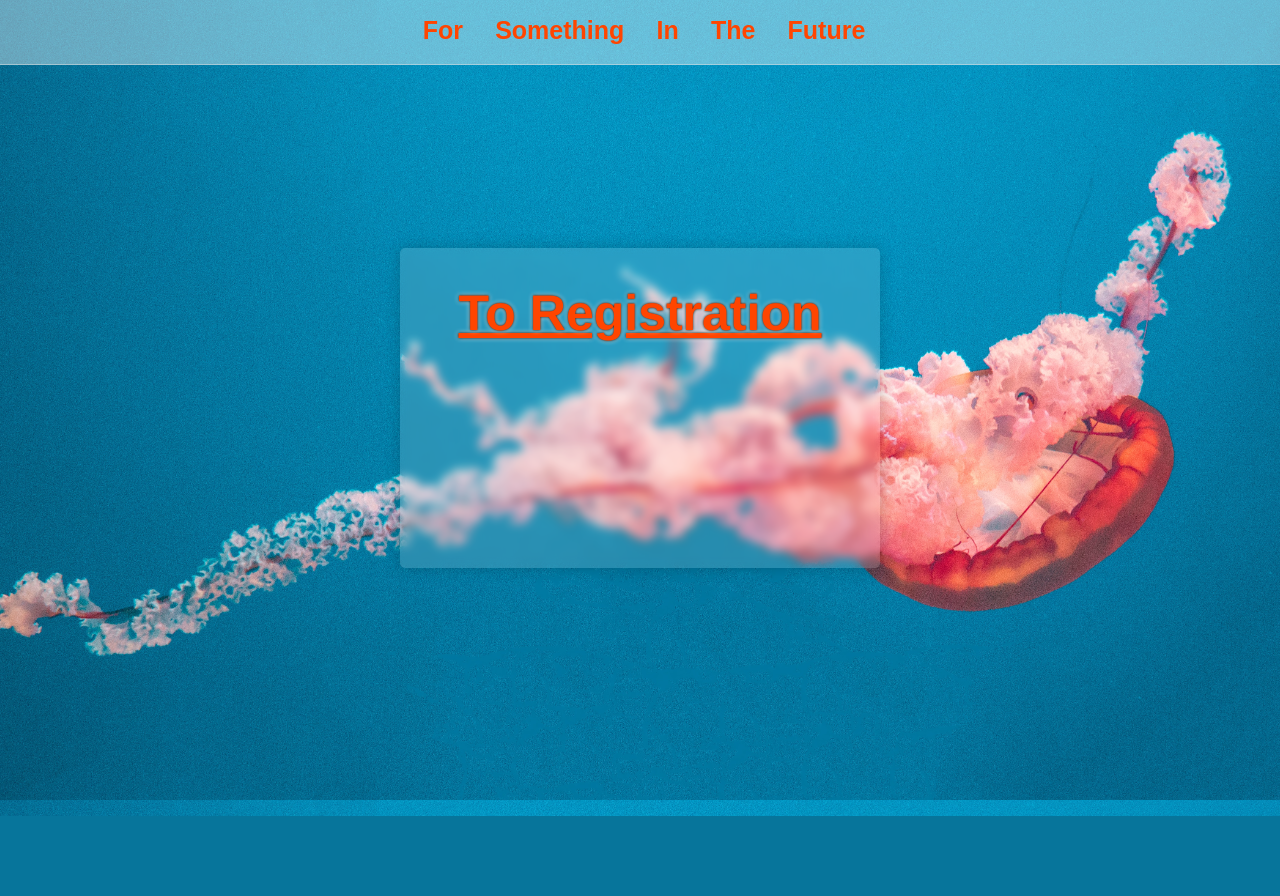
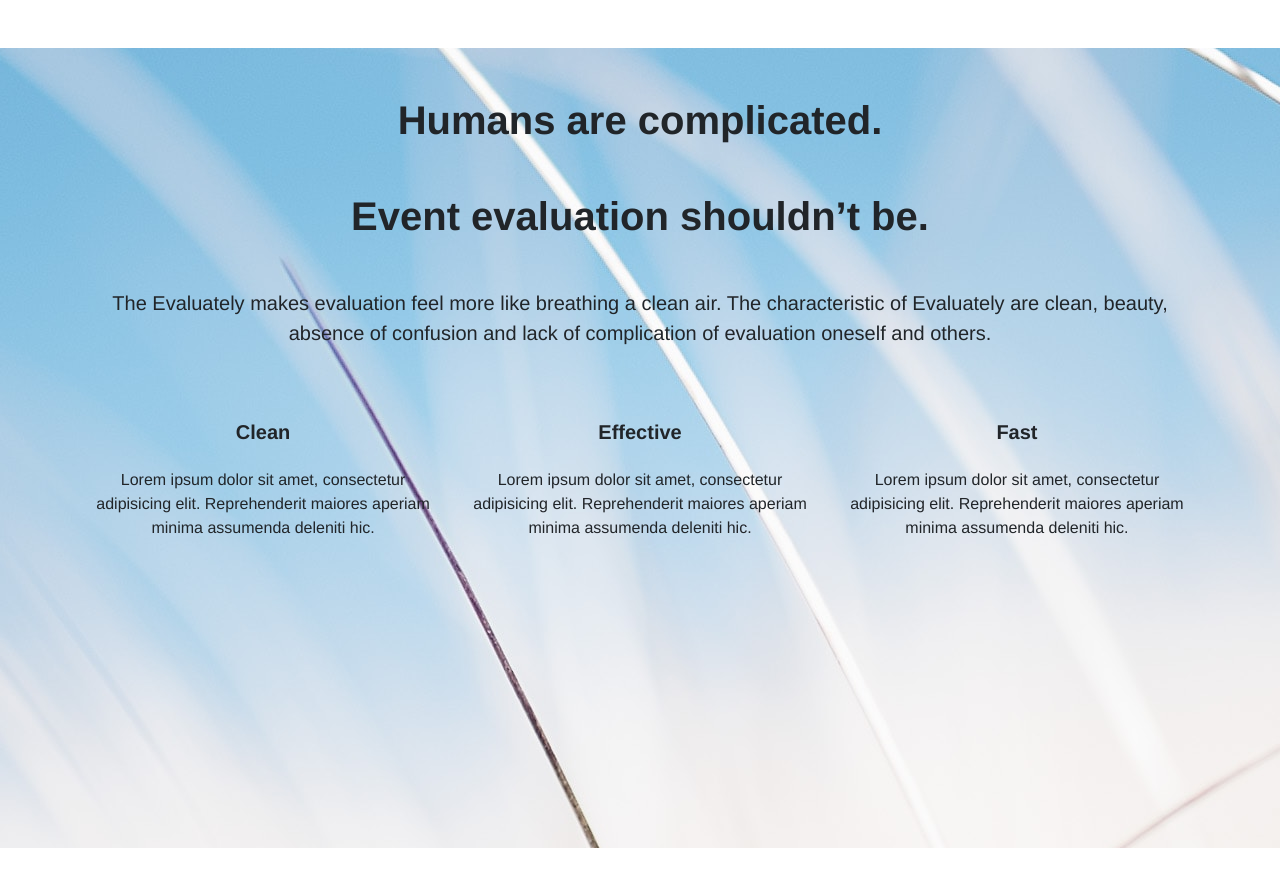
Before and after one commit to mmookptr/evaluately, a Django app: page / in a window 1280 px wide. Before the commit the page ends 816 px from the top, so only its background shows below. Run offline with Django 3.2, Linux system fonts and the light colour scheme; some libraries are stand-ins or nearby versions.

Commit message:
new home page

```diff
--- a/home/static/home/style.css
+++ b/home/static/home/style.css
@@ -1,75 +1,26 @@
-body {
-  background: url("images/background.gif") no-repeat center center fixed;
-
-  background-size: cover;
-  display: grid;
-  align-items: center;
-  justify-content: center;
-  height: 100vh;
-  font-family: Helvetica;
+* {
+  box-sizing: border-box;
 }
 
-.container {
-  width: 30rem;
-  height: 20rem;
-  box-shadow: 0 0 1rem 0 rgba(0, 0, 0, 0.2);
-  border-radius: 5px;
-  background-color: rgba(255, 255, 255, 0.15);
-  font-family: Helvetica;
-  backdrop-filter: blur(5px);
-  text-align: center;
+body {
+  margin: 0;
+  font-weight: 500;
+  font-family: "Helvetica";
 }
 
-.regis {
-  color: orangered;
-  font-size: 50px;
-  font-weight: bolder;
-  text-shadow: 0 0 3px black, 0 0 5px whitesmoke;
+section {
+  width: 100%;
+  padding: 0 7%;
+  display: table;
+  margin: 0;
+  max-width: none;
+  background-color: #373b44;
+  height: 100vh;
+
+  &:nth-of-type(2n) {
+    background-color: #fe4b74;
+  }
 }
-.nav {
-  position: fixed;
-  top: 0;
-  left: 0;
-  width: 100%;
-  height: 64px;
-  background: rgba(255, 255, 255, 0.4);
-  border-bottom: 1px solid rgba(225, 225, 225, 0.5);
-  z-index: 1000;
+.landing {
+  background: url("images/back.gif") no-repeat center center fixed;
 }
-
-.nav ul {
-  list-style: none;
-  text-align: center;
-  white-space: nowrap;
-  padding-right: 32px;
-}
-
-.nav ul li {
-  display: inline-block;
-}
-
-.nav ul li a {
-  font-family: soleil, sans-serif;
-  font-weight: 100;
-  font-size: 25px;
-  color: orangered;
-  padding: 19px 16px;
-  transition: background 0.4s, text-shadow 0.4s;
-  cursor: pointer;
-  font-weight: bolder;
-}
-
-.nav ul li a:hover {
-  background: rgba(255, 255, 255, 0.2);
-  text-shadow: 0 1px 5px rgba(0, 0, 0, 0.15);
-}
-
-.first {
-  margin-right: -0.17em;
-  border-right: none !important;
-}
-
-.last {
-  margin-left: -0.17em;
-  border-left: none !important;
-}
--- a/home/templates/home/index.html
+++ b/home/templates/home/index.html
@@ -1,20 +1,50 @@
 <title>Evaluately</title>
+<meta name="viewport" content="width=device-width, initial-scale=1">
 {% load staticfiles %}
+<!-- Boostrap CSS-->
+<link rel="stylesheet" href="https://stackpath.bootstrapcdn.com/bootstrap/4.3.1/css/bootstrap.min.css" integrity="sha384-ggOyR0iXCbMQv3Xipma34MD+dH/1fQ784/j6cY/iJTQUOhcWr7x9JvoRxT2MZw1T" crossorigin="anonymous">
+<!-- Page CSS-->
 <link rel="stylesheet" type="text/css" href="{% static 'home/style.css' %}">
 
-<meta name="viewport" content="width=device-width, initial-scale=1">
 
 
-<div class="nav" id="blur">
-    <ul>
-        <li><a class="first">For</a></li>
-        <li><a class="first">Something</a></li>
-        <li><a>In</a></li>
-        <li><a class="last">The</a></li>
-        <li><a class="last">Future</a></li>
-    </ul>
-</div>
-<div class="container">
-    <Br></Br>
-    <a href="#" class="regis btn">To Registration</a>
-</div>
+
+<section class="landing text-center my-5">
+
+  <h1 class="h1-responsive font-weight-bold my-5">Humans are complicated.</h1>
+  <h1 class="h1-responsive font-weight-bold my-5">Event evaluation shouldn’t be.</h1>
+  <p class="lead grey-text w-responsive mx-auto mb-5">The Evaluately makes evaluation feel more like breathing a clean air. The characteristic of Evaluately are clean, beauty, absence of confusion and lack of complication of evaluation oneself and others.</p>
+
+  <div class="row">
+
+    <div class="col-md-4">
+
+      <h5 class="font-weight-bold my-4">Clean</h5>
+      <p class="grey-text mb-md-0 mb-5">Lorem ipsum dolor sit amet, consectetur adipisicing elit. Reprehenderit
+        maiores aperiam minima assumenda deleniti hic.
+      </p>
+
+    </div>
+    <div class="col-md-4">
+
+      <h5 class="font-weight-bold my-4">Effective</h5>
+      <p class="grey-text mb-md-0 mb-5">Lorem ipsum dolor sit amet, consectetur adipisicing elit. Reprehenderit
+        maiores aperiam minima assumenda deleniti hic.
+      </p>
+
+    </div>
+    <div class="col-md-4">
+      <h5 class="font-weight-bold my-4">Fast</h5>
+      <p class="grey-text mb-0">Lorem ipsum dolor sit amet, consectetur adipisicing elit. Reprehenderit maiores
+        aperiam minima assumenda deleniti hic.
+      </p>
+
+    </div>
+
+  </div>
+
+</section>
+<!-- Boostrap JS-->
+<script src="https://code.jquery.com/jquery-3.3.1.slim.min.js" integrity="sha384-q8i/X+965DzO0rT7abK41JStQIAqVgRVzpbzo5smXKp4YfRvH+8abtTE1Pi6jizo" crossorigin="anonymous"></script>
+<script src="https://cdnjs.cloudflare.com/ajax/libs/popper.js/1.14.7/umd/popper.min.js" integrity="sha384-UO2eT0CpHqdSJQ6hJty5KVphtPhzWj9WO1clHTMGa3JDZwrnQq4sF86dIHNDz0W1" crossorigin="anonymous"></script>
+<script src="https://stackpath.bootstrapcdn.com/bootstrap/4.3.1/js/bootstrap.min.js" integrity="sha384-JjSmVgyd0p3pXB1rRibZUAYoIIy6OrQ6VrjIEaFf/nJGzIxFDsf4x0xIM+B07jRM" crossorigin="anonymous"></script>
```
Also changed, not shown: home/static/home/images/back.gif (added), home/static/home/images/background.gif (deleted).
